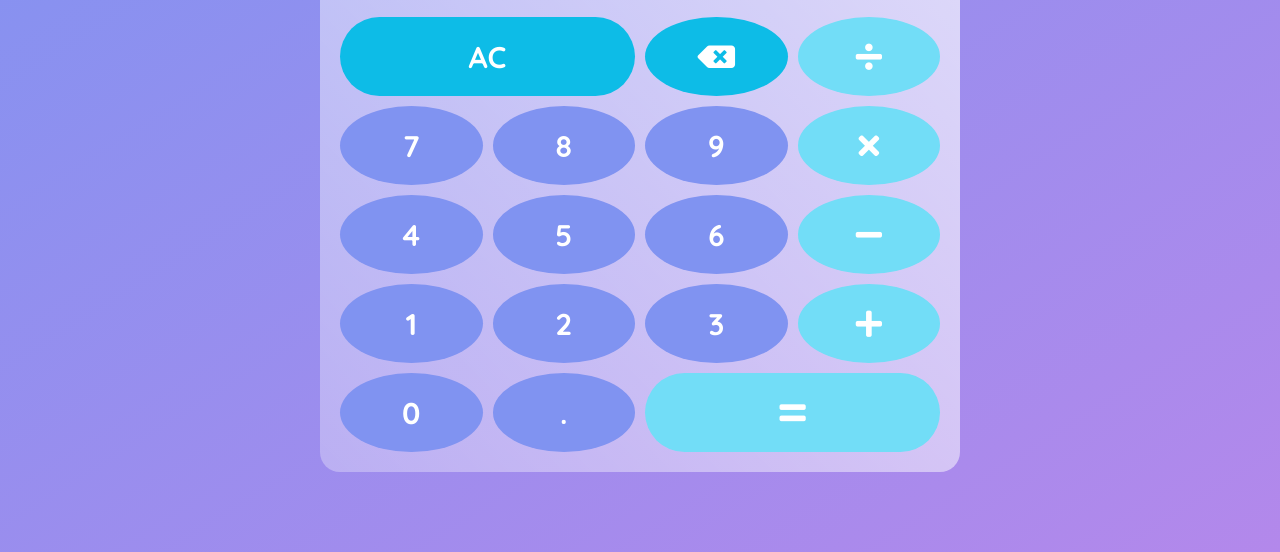
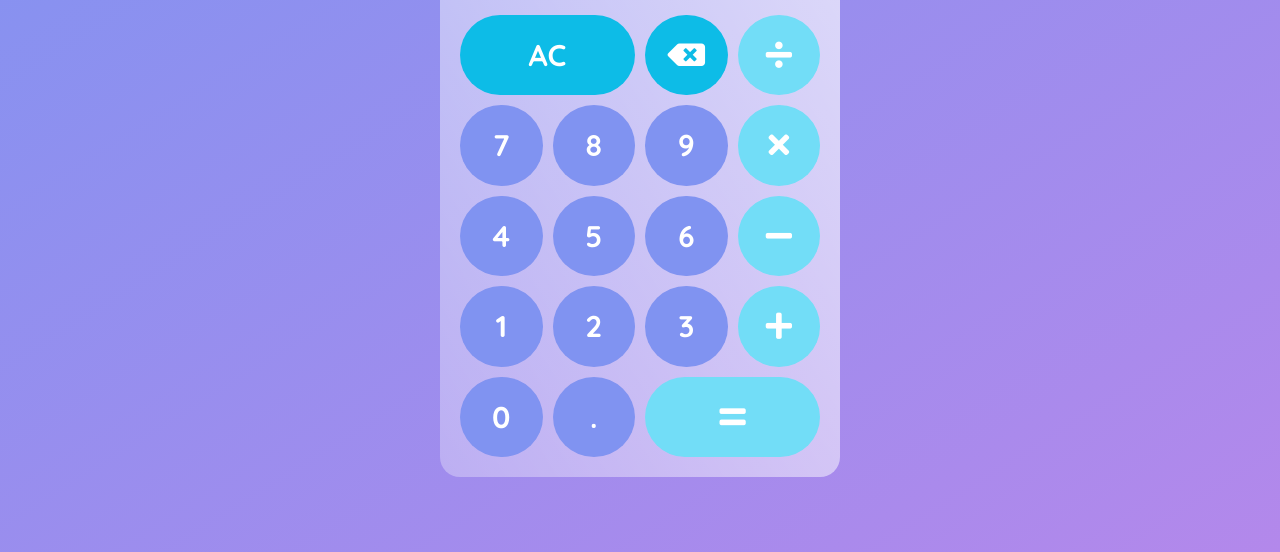
Before and after one commit to fernanda-veiga/calculator, a plain HTML site: page index.html in a window 1280 px wide. Shown: the part 248-800 px from the top of the page. Drawn offline with Linux system fonts and the light colour scheme.

Commit message:
Changed the min-height and min-width to height and width

```diff
--- a/style.css
+++ b/style.css
@@ -17,12 +17,12 @@ body {
 }
 
 .calculator {
+    height: 650px;
+    width: 400px;
     background: linear-gradient(
         to left bottom,
         rgba(255, 255, 255, 0.7),
         rgba(255, 255, 255, 0.3));
-    min-height: 80vh;
-    width: 50%;
     border-radius: 20px;
     padding: 20px;
     display: grid;
```
